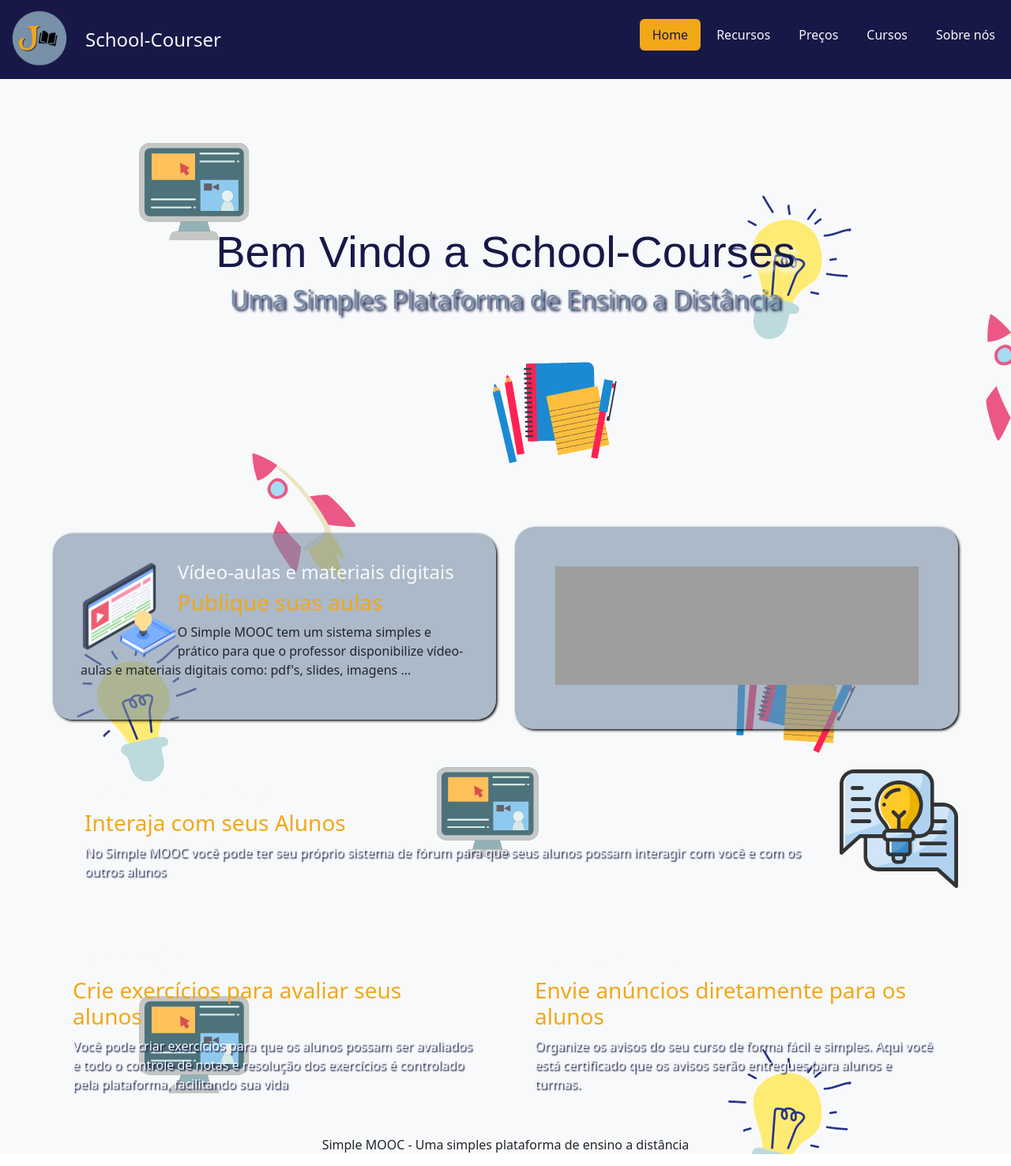
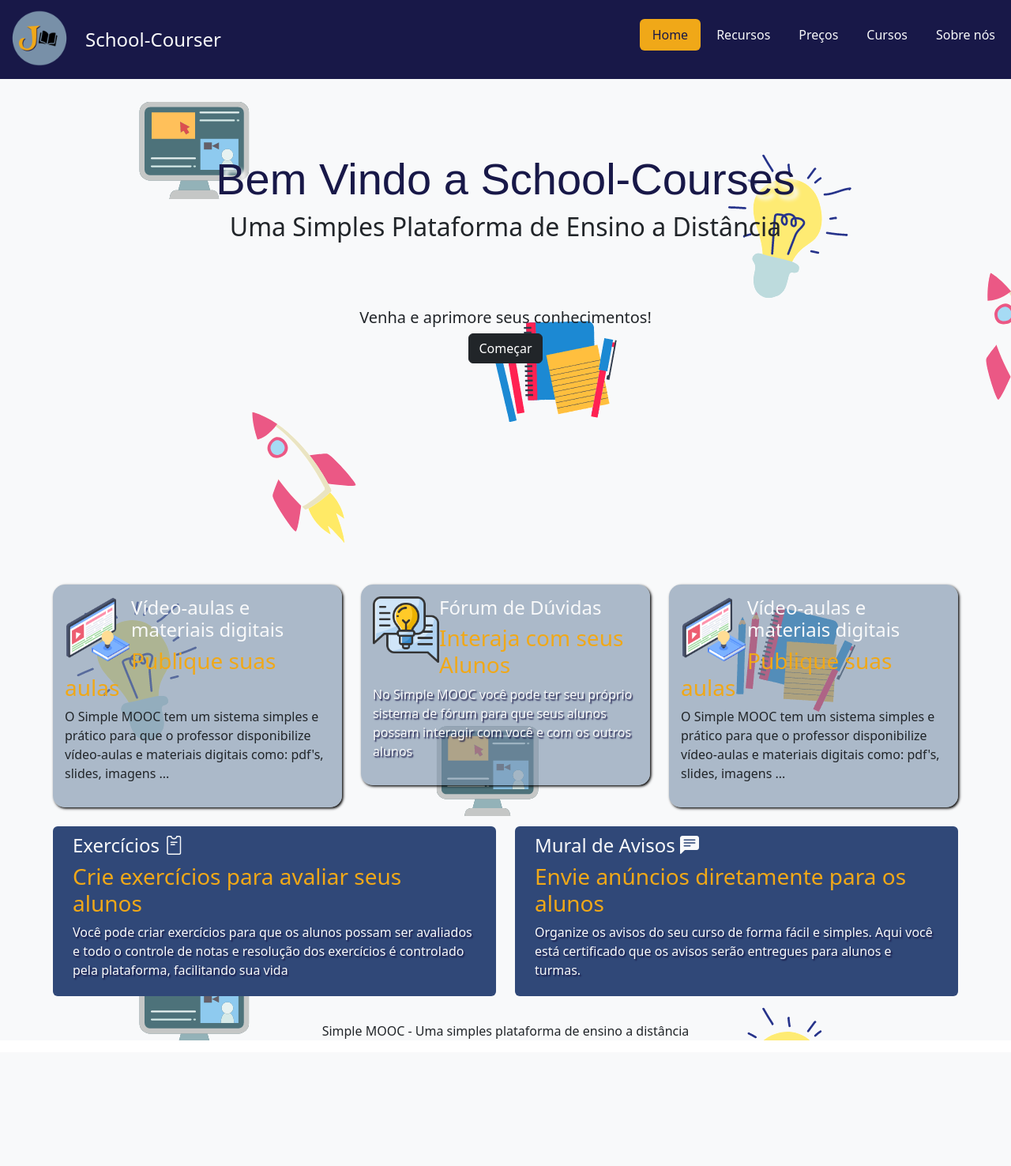
Before and after one commit to JhonatanRian/Sistema-escola-django, a Django app: page / in a window 1280 px wide. Shown: the whole page at 79% size. After the commit the page ends 1317 px from the top, so only its background shows below. Run offline with Django 3.2, Linux system fonts and the light colour scheme; some web fonts are replaced; grey boxes are pictures that could not be loaded.

Commit message:
in progress

```diff
--- a/jhon_courser/settings.py
+++ b/jhon_courser/settings.py
@@ -38,7 +38,6 @@ INSTALLED_APPS = (
     'django.contrib.staticfiles',
     'courser',
     'website',
-    'bootstrap4'
 )
 
 MIDDLEWARE = [
--- a/website/static/css/styles.css
+++ b/website/static/css/styles.css
@@ -30,11 +30,11 @@
 }
 
 
-.color1 { #000000 };
-.color2 { #7890a8 };
-.color3 { #304878 };
-.color4 { #181848 };
-.color5 { #f0a818 };
+.color1 { color: #000000 };
+.color2 { color: #7890a8 };
+.color3 { color: #304878 };
+.color4 { color: #181848 };
+.color5 { color: #f0a818 };
 
 main {
     font-family: 'Sofia Sans', sans-serif;
@@ -67,7 +67,7 @@ h1 {
 }
 
 .background_color3 {
-    background-color: ;
+    background-color: #304878;
 }
 
 .background_color4 {
@@ -78,27 +78,32 @@ h1 {
     background-color: #f0a818;
 }
 
-.me_card {
+.session_one {
     padding-right: 12px;
     padding-left: 12px;
     padding-top: 95px;
     border-radius: 35px;
-    margin-bottom: 260px;
+    margin-bottom: 280px;
     box-sizing: border-box;
     position: relative;
     animation: frame-box-left 1s 0s 1 normal;
 }
 
+.session {
+    padding: 10;
+    border-radius: 5px;
+}
+
 .me_card2 {
-    padding-top: 75px;
-    border-radius: 25px;
+    padding-top: 35px;
+    border-radius: 15px;
     position: relative;
     animation: frame-box-left 1s 0s 1 normal;
 }
 
 .mecard2 {
-    padding: 35px;
-    border-radius: 25px;
+    padding: 15px;
+    border-radius: 15px;
     box-shadow: 0.1em 0.1em 0.2em black;
     position: relative;
     animation: frame-box-left 1s 0s 1 normal;
@@ -156,15 +161,9 @@ h1 {
     float: left;
 }
 
-body > main > div.p-5.background_color2.me_card > div.card.rounded.background_color2{
-    padding: 20px;
-}
 
-body > main > div.background_color5.me_page > div.me_card.background_color3 > div > h1 {
-    margin-bottom: 35px;
-}
 
-body > main > div > div.me_card.col-sm-12.text-center > div > h1 > span {
+body > main > div > div.session_one.col-sm-12.text-center > div > h1 > span {
     color: #181848;
     text-shadow: 0.1em 0.1em 0.1em #F8F9FA;
     position: relative;
@@ -172,12 +171,6 @@ body > main > div > div.me_card.col-sm-12.text-center > div > h1 > span {
     animation: anime-titles 1.5s 0s 1 normal;
 }
 
-body > main > div > div.me_card.col-sm-12.text-center > div > h2 {
-    color: #7890a8;
-    text-shadow: 0.1em 0.1em 0.1em #181848;
-    position: relative;
-    animation: anime-titles 1.4s 0s 1 normal;
-}
 
 body > main > div.background_color5.me_page > div.me_card.background_color3.mt-2 > div > h4 {
     color: #F8F9FA;
--- a/website/templates/base.html
+++ b/website/templates/base.html
@@ -12,5 +12,7 @@
 <body class=''>
     {% block content %}{% endblock %}
 
+    <script src="{% static 'js/scriptEvents.js' %}"></script>
+    <script src="{% static 'js/script.js' %}"></script>
 </body>
 </html>
--- a/website/templates/home.html
+++ b/website/templates/home.html
@@ -5,10 +5,10 @@
 
     {% include 'navbar.html' %}
 
-    <main class="container-fluid">
-        <div class="background_color5 me_page row">
-            <div class="me_card col-sm-12 col-md-12 text-center">
-                <div class="me_card2 background_color3">
+    <main class="container-fluid pt-5">
+        <div class="me_page row">
+            <div class="session_one col-sm-12 col-md-12 text-center">
+                <div class="me_card2">
                     <h1 class="">
                         <span>Bem Vindo a School-Courses</span> <br>
                     </h1>
@@ -16,8 +16,18 @@
                         Uma Simples Plataforma de Ensino a Distância
                     </h2>
                 </div>
+                <div class="me_card2 mt-5">
+                    <h5 class="">
+                        Venha e aprimore seus conhecimentos!
+                    </h5>
+                    <button class="btn btn-dark">
+                        <span>Começar</span> <br>
+                    </button>
                 </div>
-            <div class="mt-3 col-sm-12 col-md-6">
+            </div>
+            <div class="col-sm-12 col-md-12">
+                <div class="row session">
+                    <div class="col-sm-4">
                         <div class="mecard2 background_color2">
                             <img class="w-25 me_img_left" src="{% static 'images/video-aula.png' %}">
                             <div class="">
@@ -29,19 +39,12 @@
                             </div>
                         </div>
                     </div>
-            <div class="col-md-6 col-sm-12 col-md-6 mt-2">
-                <div class="me_card2_video background_color2 text-center">
-                    <div class="me_card_video">
-                        <iframe width="460" src="https://www.youtube.com/embed/bwbFUZj3x8M" title="YouTube video player" frameborder="0" allow="accelerometer; autoplay; clipboard-write; encrypted-media; gyroscope; picture-in-picture; web-share" allowfullscreen></iframe>
-                    </div>
-                </div>
-            </div>
-            <div class="me_card3 mt-3 background_color3">
-                <img src="{% static 'images/ideia-criativa.png' %}"
+                    <div class="col-sm-4">
+                        <div class="mecard2 background_color2">
+                            <img class="w-25 me_img_left" src="{% static 'images/ideia-criativa.png' %}"
                                 alt="Fórum de Dúvidas">
-                <div class="pure-u-2-3">
-                    <div class="l-box">
-                        <h4 class="text-color-light">Fórum de Dúvidas <i class="bi bi-stack"></i></h4>
+                            <div class="">
+                                <h4 class="text-color-light">Fórum de Dúvidas</h4>
                                 <h3 class="text-color5" >Interaja com seus Alunos</h3>
                                 <p class="text-lite">
                                     No Simple MOOC você pode ter seu próprio sistema de fórum para que seus alunos possam interagir com você e com os outros alunos
@@ -49,6 +52,28 @@
                             </div>
                         </div>
                     </div>
+                    <div class="col-sm-4">
+                        <div class="mecard2 background_color2">
+                            <img class="w-25 me_img_left" src="{% static 'images/video-aula.png' %}">
+                            <div class="">
+                                <h4 class="text-color-light">Vídeo-aulas e materiais digitais</h4>
+                                <h3 class="text-color5">Publique suas aulas</h3>
+                                <p>
+                                    O Simple MOOC tem um sistema simples e prático para que o professor disponibilize vídeo-aulas e materiais digitais como: pdf's, slides, imagens ...
+                                </p>
+                            </div>
+                        </div>
+                    </div>
+                    {% comment %} <div class="col-md-6 col-sm-12 col-md-6 mt-2">
+                        <div class="me_card2_video background_color2 text-center">
+                            <div class="me_card_video">
+                                <iframe width="460" height="205" src="https://www.youtube.com/embed/bwbFUZj3x8M" title="YouTube video player" frameborder="0" allow="accelerometer; autoplay; clipboard-write; encrypted-media; gyroscope; picture-in-picture; web-share" allowfullscreen></iframe>
+                            </div>
+                        </div>
+                    </div> {% endcomment %}
+                </div>
+            </div>
+
             <div class="col-sm-6 mt-4">
                 <div class="background_color3 rounded">
                     <div class="l-box2">
--- a/website/templates/navbar.html
+++ b/website/templates/navbar.html
@@ -1,6 +1,6 @@
 {% load static %}
 {% block content %}
-        <header class="d-flex flex-wrap justify-content-center background_color4">
+        <header class="d-flex flex-wrap justify-content-center background_color4 fixed-top">
             <a href="/" class="d-flex align-items-center mb-3 mb-md-0 me-md-auto text-dark text-decoration-none">
                 <img class="bi me-2" width="100" src="{% static 'images/logo.png' %}"></img>
                 <span class="fs-4 text-light">School-Courser</span>
```
Also changed, not shown: website/static/js/script.js (added), website/static/js/scriptEvents.js (added). Lines whose indentation alone changed are shown as unchanged.
